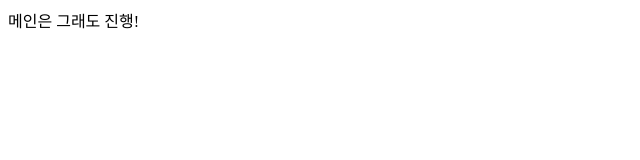
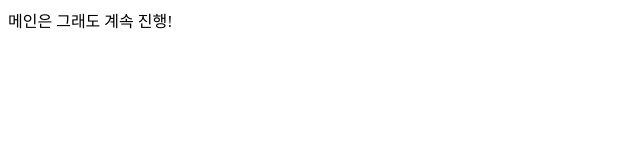
Before and after one commit to MINHYEOKJEON99/GitInitTest, a plain HTML site: page index.html in a window 1280 px wide. Shown: the full height of the page, 0-640 px from the left. Drawn offline with Linux system fonts and the light colour scheme.

Commit message:
메인 계속 진행

```diff
--- a/index.html
+++ b/index.html
@@ -6,6 +6,6 @@
     <title>타이틀 변경</title>
   </head>
   <body>
-    메인은 그래도 진행!
+    메인은 그래도 계속 진행!
   </body>
 </html>
```
